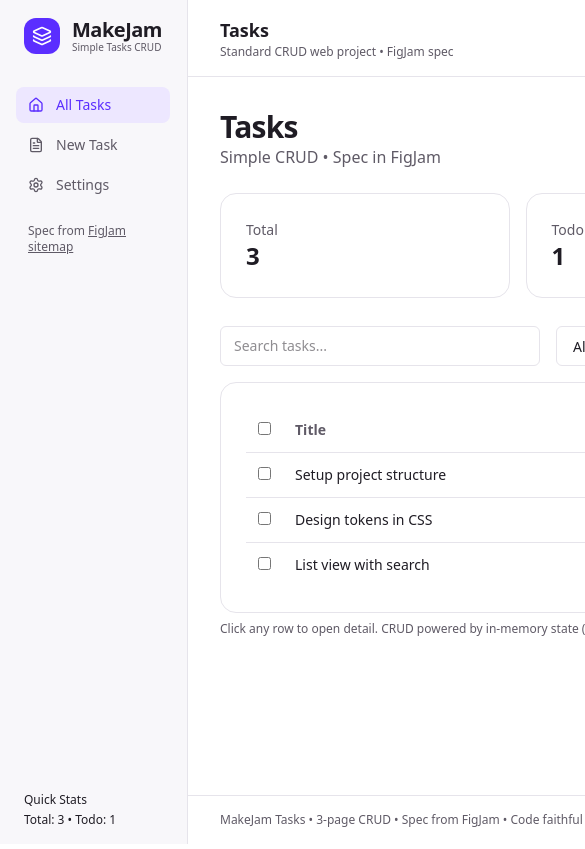
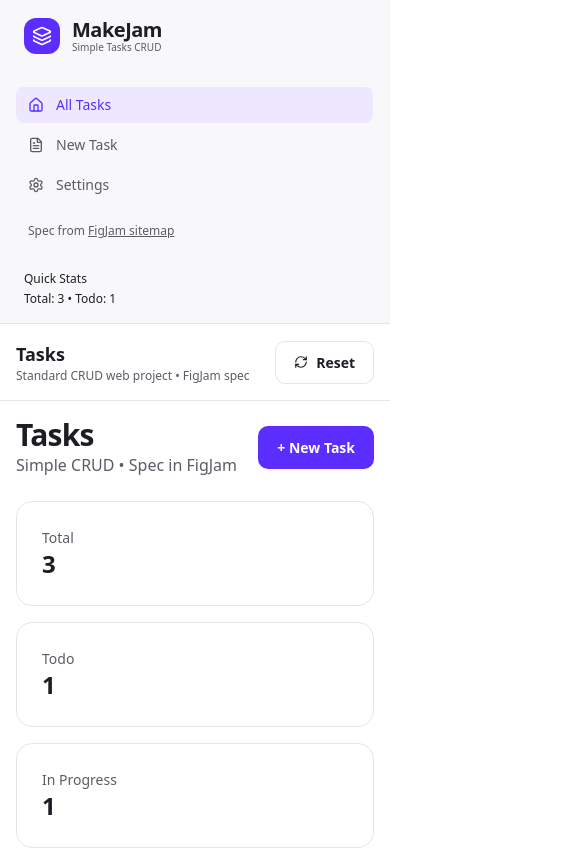
Before and after one commit to marthings/agentic-loop, a React (Vite) app: page / in a window 390 px wide. Shown: the top 849 px of the page, 585 px wide, since content can reach past the window. Built offline with nearby package versions, Linux system fonts and the light colour scheme.

Commit message:
Add responsive layouts for all views

```diff
--- a/src/App.tsx
+++ b/src/App.tsx
@@ -196,9 +196,9 @@ function App() {
   ]
 
   return (
-    <div className="flex min-h-screen bg-[var(--fgm-bg)] text-[var(--fgm-text)]">
+    <div className="flex flex-col md:flex-row min-h-screen bg-[var(--fgm-bg)] text-[var(--fgm-text)]">
       {/* Sidebar */}
-      <aside className="w-64 border-r border-[var(--fgm-border)] bg-[var(--fgm-bg-secondary)] pl-[16px] pr-[17px] py-[16px] flex flex-col">
+      <aside className="w-full md:w-64 border-b md:border-b-0 md:border-r border-[var(--fgm-border)] bg-[var(--fgm-bg-secondary)] pl-[16px] pr-[17px] py-[16px] flex flex-col">
         <div className="flex items-center gap-3 mb-8 px-2">
           <div className="w-9 h-9 rounded-xl bg-[var(--fgm-accent)] flex items-center justify-center">
             <Layers className="w-5 h-5 text-white" />
@@ -241,7 +241,7 @@ function App() {
 
       {/* Main */}
       <div className="flex-1 flex flex-col">
-        <header className="border-b border-[var(--fgm-border)] bg-[var(--fgm-bg)] px-8 py-4 flex items-center justify-between">
+        <header className="border-b border-[var(--fgm-border)] bg-[var(--fgm-bg)] px-4 md:px-8 py-4 flex items-center justify-between gap-3">
           <div>
             <div className="font-semibold text-lg">
               {currentView === 'list' && 'Tasks'}
@@ -256,7 +256,7 @@ function App() {
           </Button>
         </header>
 
-        <div className="flex-1 p-8 overflow-auto">
+        <div className="flex-1 p-4 md:p-8 overflow-auto">
           {/* LIST VIEW */}
           {currentView === 'list' && (
             <>
@@ -269,26 +269,26 @@ function App() {
               </div>
 
               {/* Stats - match Figma node 7:3 exact paddings/sizes */}
-              <div className="flex gap-4 mb-6">
-                <div className="bg-white border border-[var(--fgm-border)] rounded-[16px] p-[25px] w-[289.5px] flex-shrink-0"><div className="text-[14px] text-[var(--fgm-text-secondary)]">Total</div><div className="text-[24px] leading-[32px] font-semibold tracking-[0.07px]">{stats.total}</div></div>
-                <div className="bg-white border border-[var(--fgm-border)] rounded-[16px] p-[25px] w-[289.5px] flex-shrink-0"><div className="text-[14px] text-[var(--fgm-text-secondary)]">Todo</div><div className="text-[24px] leading-[32px] font-semibold tracking-[0.07px]">{stats.todo}</div></div>
-                <div className="bg-white border border-[var(--fgm-border)] rounded-[16px] p-[25px] w-[289.5px] flex-shrink-0"><div className="text-[14px] text-[var(--fgm-text-secondary)]">In Progress</div><div className="text-[24px] leading-[32px] font-semibold tracking-[0.07px]">{stats.inProgress}</div></div>
-                <div className="bg-white border border-[var(--fgm-border)] rounded-[16px] p-[25px] w-[289.5px] flex-shrink-0"><div className="text-[14px] text-[var(--fgm-text-secondary)]">Done</div><div className="text-[24px] leading-[32px] font-semibold tracking-[0.07px]">{stats.done}</div></div>
+              <div className="flex flex-wrap md:flex-nowrap gap-4 mb-6">
+                <div className="bg-white border border-[var(--fgm-border)] rounded-[16px] p-[25px] w-full sm:w-[289.5px] flex-shrink-0"><div className="text-[14px] text-[var(--fgm-text-secondary)]">Total</div><div className="text-[24px] leading-[32px] font-semibold tracking-[0.07px]">{stats.total}</div></div>
+                <div className="bg-white border border-[var(--fgm-border)] rounded-[16px] p-[25px] w-full sm:w-[289.5px] flex-shrink-0"><div className="text-[14px] text-[var(--fgm-text-secondary)]">Todo</div><div className="text-[24px] leading-[32px] font-semibold tracking-[0.07px]">{stats.todo}</div></div>
+                <div className="bg-white border border-[var(--fgm-border)] rounded-[16px] p-[25px] w-full sm:w-[289.5px] flex-shrink-0"><div className="text-[14px] text-[var(--fgm-text-secondary)]">In Progress</div><div className="text-[24px] leading-[32px] font-semibold tracking-[0.07px]">{stats.inProgress}</div></div>
+                <div className="bg-white border border-[var(--fgm-border)] rounded-[16px] p-[25px] w-full sm:w-[289.5px] flex-shrink-0"><div className="text-[14px] text-[var(--fgm-text-secondary)]">Done</div><div className="text-[24px] leading-[32px] font-semibold tracking-[0.07px]">{stats.done}</div></div>
               </div>
 
               {/* Filters - pt after stats to match design */}
-              <div className="flex gap-4 mb-4 pt-1">
+              <div className="flex flex-col sm:flex-row gap-4 mb-4 pt-1">
                 <input
                   type="text"
                   placeholder="Search tasks..."
                   value={searchTerm}
                   onChange={e => setSearchTerm(e.target.value)}
-                  className="border border-[var(--fgm-border)] rounded-md px-[13px] py-[9px] text-sm flex-1 max-w-xs bg-[var(--fgm-bg)]"
+                  className="border border-[var(--fgm-border)] rounded-md px-[13px] py-[9px] text-sm w-full sm:flex-1 sm:max-w-xs bg-[var(--fgm-bg)]"
                 />
                 <select
                   value={statusFilter}
                   onChange={e => setStatusFilter(e.target.value as any)}
-                  className="border border-[var(--fgm-border)] rounded-[6px] px-3 py-2 text-sm bg-[var(--fgm-bg)] w-[119px]"
+                  className="border border-[var(--fgm-border)] rounded-[6px] px-3 py-2 text-sm bg-[var(--fgm-bg)] w-full sm:w-[119px]"
                 >
                   <option value="All">All Status</option>
                   <option value="Todo">Todo</option>
@@ -304,7 +304,8 @@ function App() {
 
               {/* Table - matches Figma card p-25 rounded-16 */}
               <Card className="overflow-hidden">
-                <table className="w-full text-sm">
+                <div className="overflow-x-auto">
+                <table className="w-full min-w-[560px] text-sm">
                   <thead>
                     <tr className="text-left border-b border-[var(--fgm-border)] text-[var(--fgm-text-secondary)]">
                       <th className="p-3 w-8">
@@ -343,6 +344,7 @@ function App() {
                     ))}
                   </tbody>
                 </table>
+                </div>
               </Card>
               <p className="text-xs mt-2 text-[var(--fgm-text-secondary)]">Click any row to open detail. CRUD powered by in-memory state (FigJam spec).</p>
             </>
@@ -363,7 +365,7 @@ function App() {
                   <label className="block text-sm mb-1">Description</label>
                   <textarea value={form.description} onChange={e => setForm({...form, description: e.target.value})} className="w-full border border-[var(--fgm-border)] rounded px-3 py-2 h-24" />
                 </div>
-                <div className="grid grid-cols-2 gap-4">
+                <div className="grid grid-cols-1 sm:grid-cols-2 gap-4">
                   <div>
                     <label className="block text-sm mb-1">Status</label>
                     <select value={form.status} onChange={e => setForm({...form, status: e.target.value as any})} className="w-full border border-[var(--fgm-border)] rounded px-3 py-2">
@@ -407,7 +409,7 @@ function App() {
                   <label className="block text-sm mb-1">Description</label>
                   <textarea value={form.description} onChange={e => setForm({...form, description: e.target.value})} className="w-full border border-[var(--fgm-border)] rounded px-3 py-2 h-28" />
                 </div>
-                <div className="grid grid-cols-2 gap-4">
+                <div className="grid grid-cols-1 sm:grid-cols-2 gap-4">
                   <div>
                     <label className="block text-sm mb-1">Status</label>
                     <select value={form.status} onChange={e => setForm({...form, status: e.target.value as any})} className="w-full border border-[var(--fgm-border)] rounded px-3 py-2">
@@ -421,7 +423,7 @@ function App() {
                     <input type="date" value={form.dueDate} onChange={e => setForm({...form, dueDate: e.target.value})} className="w-full border border-[var(--fgm-border)] rounded px-3 py-2" />
                   </div>
                 </div>
-                <div className="flex gap-3 pt-2 items-center">
+                <div className="flex flex-wrap gap-3 pt-2 items-center">
                   <Button type="button" variant="secondary" onClick={handleDelete}>Delete</Button>
                   <Button type="button" variant="secondary" onClick={shareTask}>Share</Button>
                   <Button type="submit" variant="primary" className="flex-1">Save Changes</Button>
```
